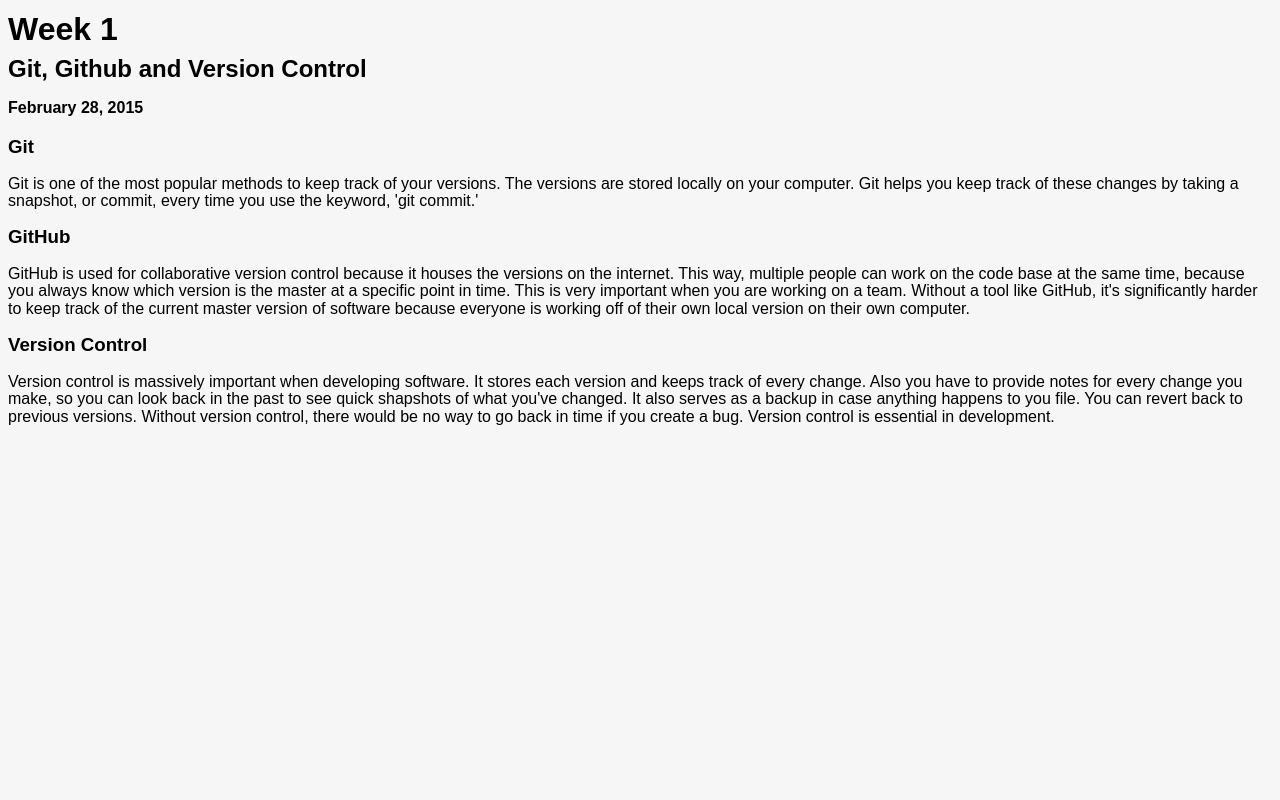
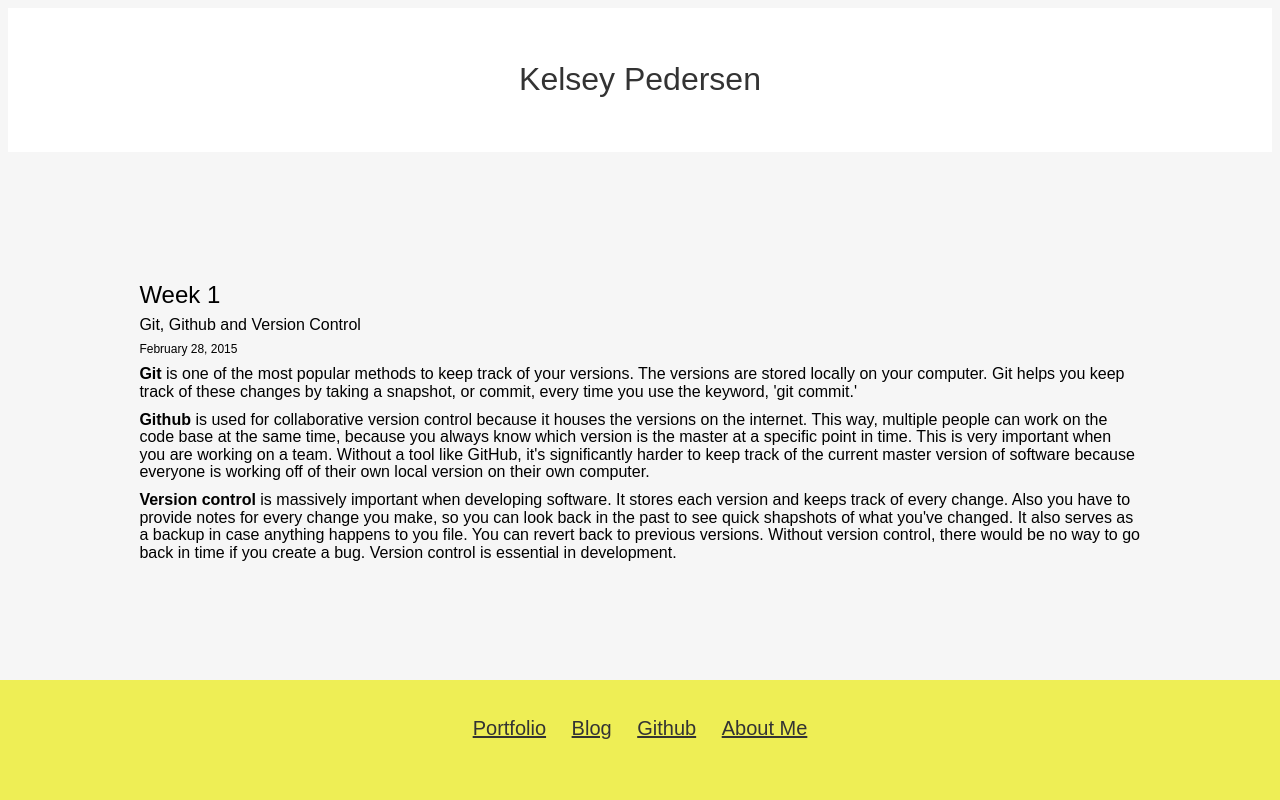
Before and after one commit to kelseypedersen/kpedersen00.github.io, a plain HTML site: page blog/t1-git-blog.html in a window 1280 px wide. Drawn offline with Linux system fonts and the light colour scheme.

Commit message:
Adding correct About Me links and formatting for week 1 blog post

```diff
--- a/blog/t1-git-blog.html
+++ b/blog/t1-git-blog.html
@@ -6,24 +6,58 @@
   <link rel="stylesheet" type="text/css" href="../stylesheets/blog-stylesheet.css">
 </head>
 
-<main>
-  <h1>Week 1</h1>
-  <h2>Git, Github and Version Control</h2>
-  <h4>February 28, 2015</h4>
 
-  <section>
-    <h3>Git</h3>
-    <p>
-        Git is one of the most popular methods to keep track of your versions. The versions are stored locally on your computer. Git helps you keep track of these changes by taking a snapshot, or commit, every time you use the keyword, 'git commit.'
-    </p>
-    <h3>GitHub</h3>
-    <p>
-        GitHub is used for collaborative version control because it houses the versions on the internet. This way, multiple people can work on the code base at the same time, because you always know which version is the master at a specific point in time. This is very important when you are working on a team. Without a tool like GitHub, it's significantly harder to keep track of the current master version of software because everyone is working off of their own local version on their own computer.
-    </p>
-    <h3>Version Control</h3>
-    <p>
-        Version control is massively important when developing software. It stores each version and keeps track of every change. Also you have to provide notes for every change you make, so you can look back in the past to see quick shapshots of what you've changed. It also serves as a backup in case anything happens to you file. You can revert back to previous versions. Without version control, there would be no way to go back in time if you create a bug. Version control is essential in development.
-    </p>
+<div class="header">
+  <div class="name">
+  Kelsey Pedersen
+  </div>
+  </div>
 
-  </section>
-</main>
+<div id="blog">
+  <div class="title">
+    Week 1
+  </div>
+
+  <div class="sub_title">
+    Git, Github and Version Control
+  </div>
+
+  <div class="date">
+    February 28, 2015
+  </div>
+
+  <div class="content">
+
+ <b>Git</b> is one of the most popular methods to keep track of your versions. The versions are stored locally on your computer. Git helps you keep track of these changes by taking a snapshot, or commit, every time you use the keyword, 'git commit.'
+
+  </div>
+
+    <div class="content">
+
+  <b>Github</b> is used for collaborative version control because it houses the versions on the internet. This way, multiple people can work on the code base at the same time, because you always know which version is the master at a specific point in time. This is very important when you are working on a team. Without a tool like GitHub, it's significantly harder to keep track of the current master version of software because everyone is working off of their own local version on their own computer.
+
+  </div>
+
+    <div class="content">
+
+<b>Version control</b> is massively important when developing software. It stores each version and keeps track of every change. Also you have to provide notes for every change you make, so you can look back in the past to see quick shapshots of what you've changed. It also serves as a backup in case anything happens to you file. You can revert back to previous versions. Without version control, there would be no way to go back in time if you create a bug. Version control is essential in development.
+
+  </div>
+
+</div>
+
+
+  <div id="footer">
+    <ul>
+      <li>
+        <a href="#">Portfolio</a>
+        <a href="#">Blog</a>
+        <a href="#">Github</a>
+        <a href="blog/aboutme.html">About Me</a>
+      </li>
+    </ul>
+  </div>
+<body>
+
+</body>
+</html>
```
Also changed, not shown: blog/t2-css-design.html (+1 -1 lines), index.html (+1 -1 lines).
